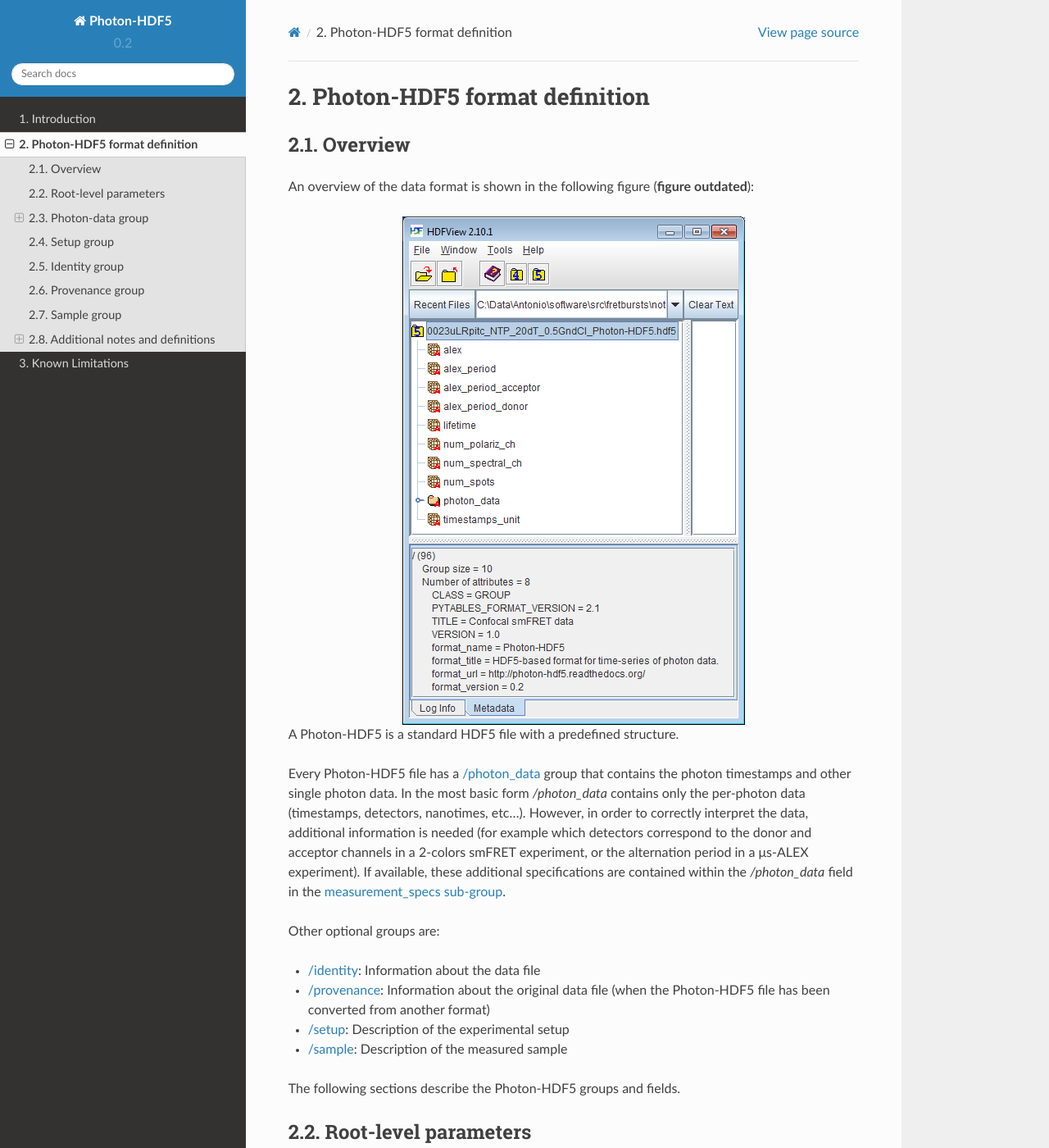
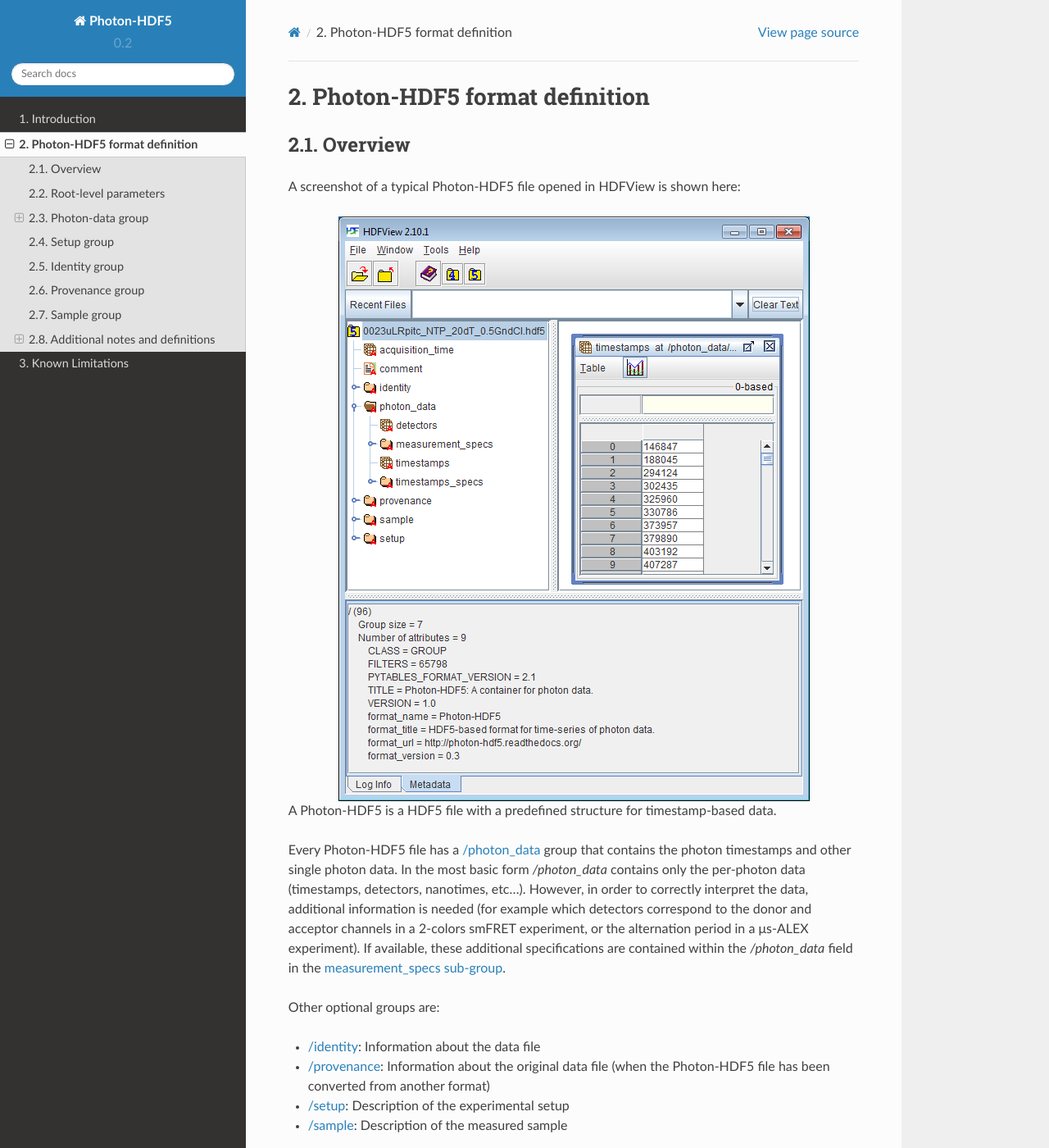
Before and after one commit to Photon-HDF5/photon-hdf5, a Sphinx documentation site: the page built from docs/phdata.rst, in a window 1280 px wide and 1400 px high. Shown: the whole window at 82% size. Built offline with Sphinx 7.4.7 and the Read the Docs theme 2.0.0, drawn with Linux system fonts in a browser that asks for light colours.

Commit message:
Update figure

```diff
--- a/docs/phdata.rst
+++ b/docs/phdata.rst
@@ -4,13 +4,13 @@ Photon-HDF5 format definition
 Overview
 --------
 
-An overview of the data format is shown in the following figure
-(**figure outdated**):
+A screenshot of a typical Photon-HDF5 file opened in HDFView is shown here:
 
-.. figure:: /images/alex-photon-hdf5.png
+.. figure:: /images/hdfview.png
     :align: center
 
-A Photon-HDF5 is a standard HDF5 file with a predefined structure.
+A Photon-HDF5 is a HDF5 file with a predefined structure for timestamp-based
+data.
 
 Every Photon-HDF5 file has a :ref:`/photon_data <photon_data_group>`
 group that contains the photon timestamps and other single photon data.
```
Also changed, not shown: docs/images/alex-photon-hdf5.png (deleted), docs/images/hdfview.png (added).
